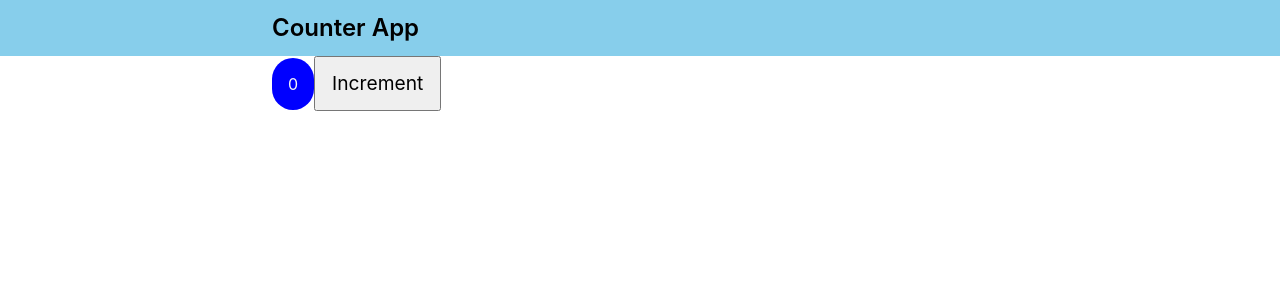
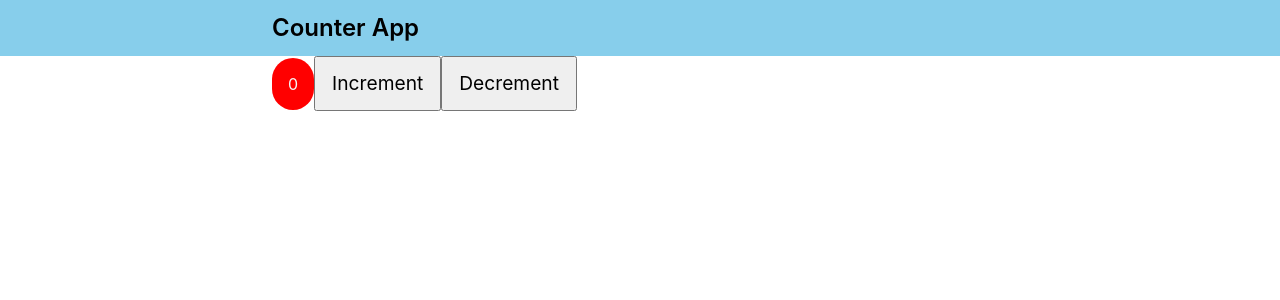
Before and after one commit to zana-a/react_counter, a React (Create React App) app: page / in a window 1280 px wide. Shown: the top 300 px of the page. Built offline with nearby package versions, Linux system fonts and the light colour scheme.

Commit message:
add handle functions

```diff
--- a/src/components/counter.jsx
+++ b/src/components/counter.jsx
@@ -15,13 +15,29 @@ class Counter extends Component {
     });
   }
 
+  handleDecrement = () => {
+    const { value } = this.state;
+    this.setState({
+      value: value === 0 ? 0 : value - 1,
+    });
+  }
+
+  counterClassName = () => {
+    const { value } = this.state;
+    let className = 'badge badge-';
+    if (value === 0) className += 'red';
+    else className += 'blue';
+    return className;
+  }
+
   render() {
     const { value } = this.state;
 
     return (
       <main className="container">
-        <span className="badge badge-blue">{value}</span>
+        <span className={this.counterClassName()}>{value}</span>
         <button type="button" onClick={this.handleIncrement}>Increment</button>
+        <button type="button" onClick={this.handleDecrement}>Decrement</button>
       </main>
     );
   }
```
